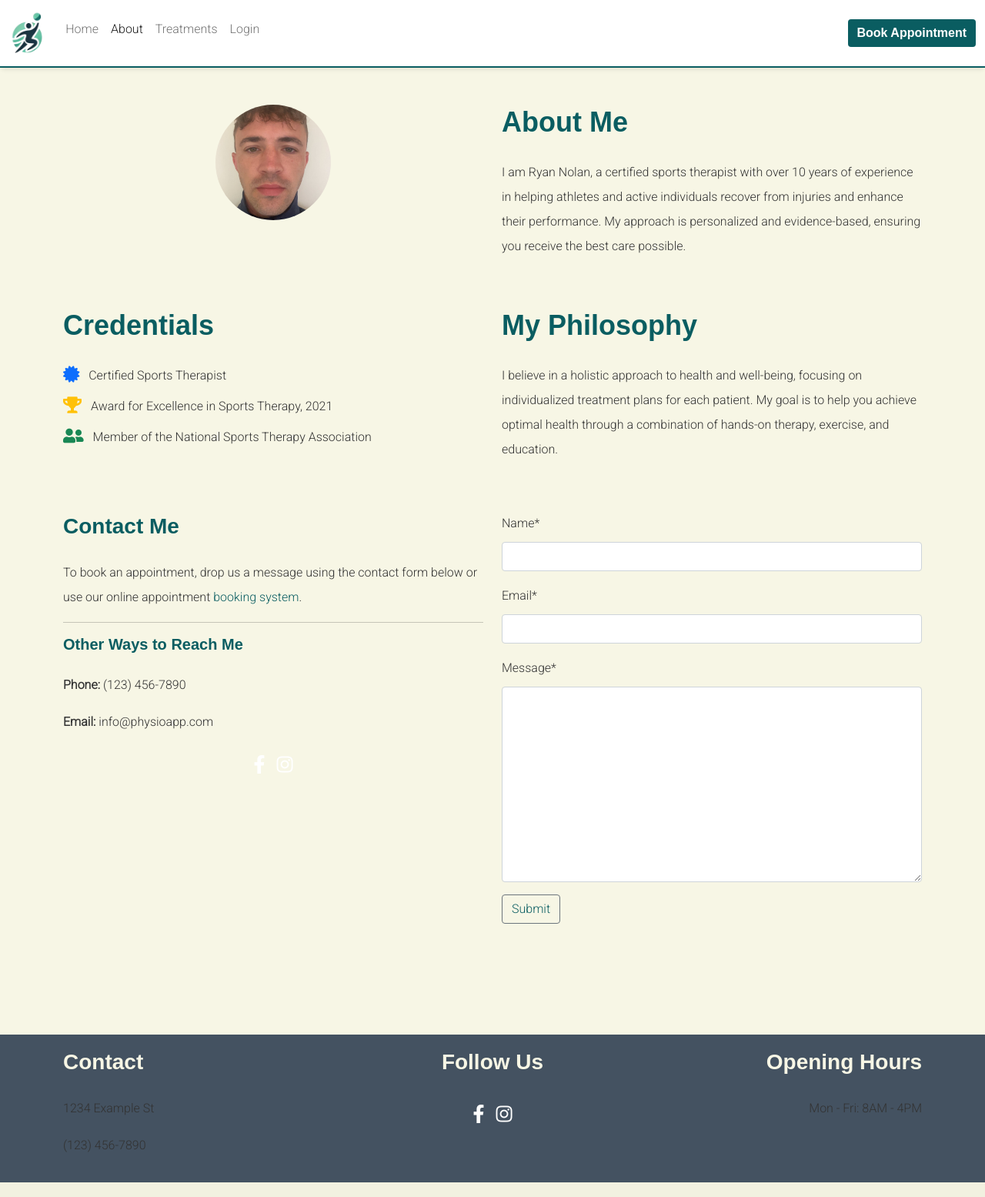
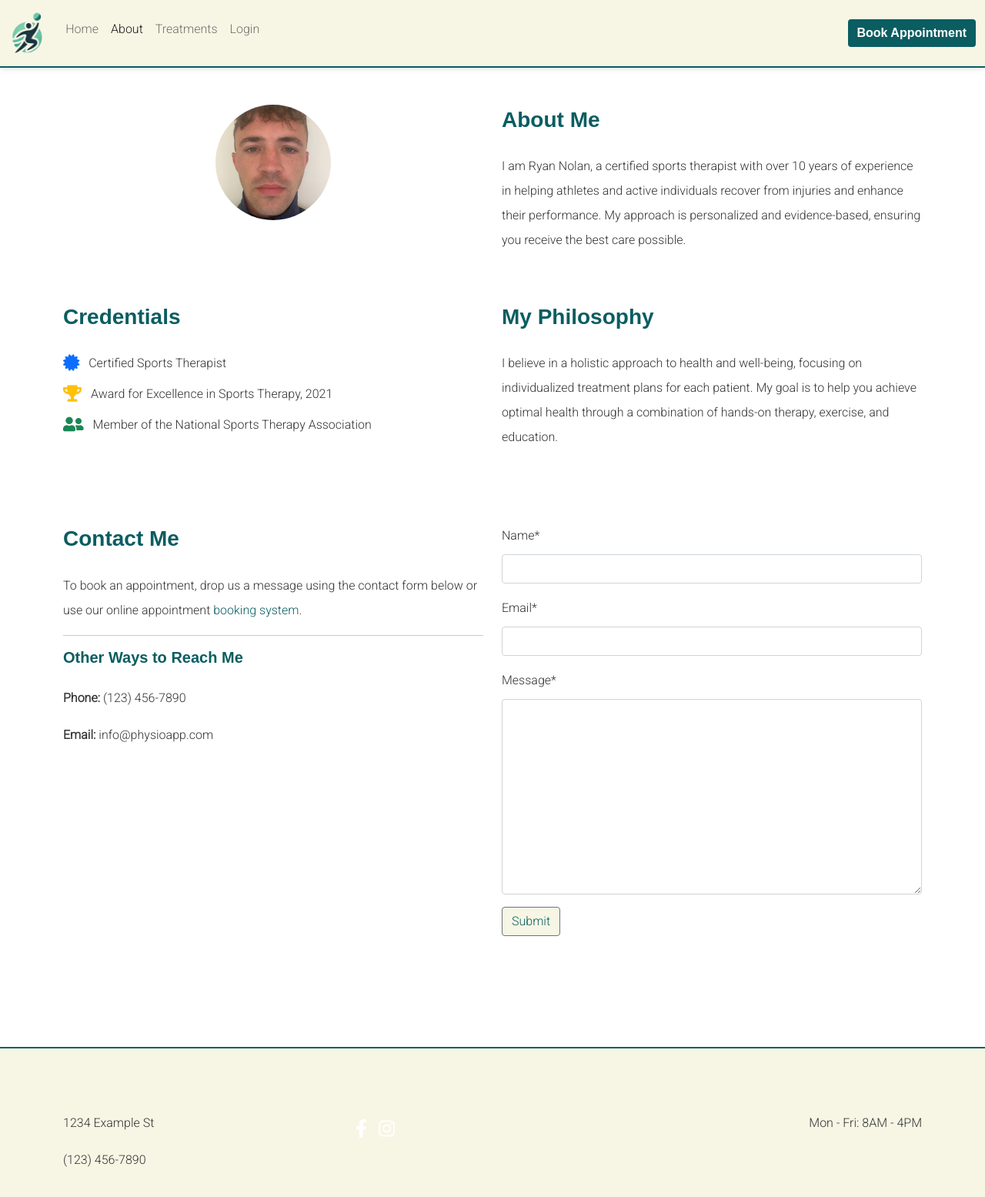
Before and after one commit to Alvor1991/PP4-Physio, a Django app: page /about/ in a window 1280 px wide. Shown: the whole page at 77% size. Run offline with Django 4.2, Linux system fonts and the light colour scheme; data that the repository does not hold is empty; some libraries are stand-ins or nearby versions.

Commit message:
Update readme features, alter colour scheme

```diff
--- a/about/templates/about/about.html
+++ b/about/templates/about/about.html
@@ -5,21 +5,21 @@
 
 <div class="container mt-5 pb-5">
     <!-- Professional Journey -->
-    <div class="row mb-4 text-center text-md-start">
-        <div class="col-md-6 text-center mb-3 mb-md-0">
+    <div class="row mb-5 text-center text-md-start">
+        <div class="col-md-6 text-center mb-4 mb-md-0">
             <img src="{% static 'images/profile.png' %}" class="img-fluid rounded-circle small-profile-image" alt="Physiotherapist Image">
         </div>
         <div class="col-md-6">
             <!-- About Me section next to the image -->
-            <h2>About Me</h2>
+            <h3>About Me</h3>
             <p>I am Ryan Nolan, a certified sports therapist with over 10 years of experience in helping athletes and active individuals recover from injuries and enhance their performance. My approach is personalized and evidence-based, ensuring you receive the best care possible.</p>
         </div>
     </div>
 
     <!-- Credentials and Philosophy -->
-    <div class="row mb-4 text-center text-md-start">
-        <div class="col-md-6 mb-3 mb-md-0">
-            <h2>Credentials</h2>
+    <div class="row mb-5 text-center text-md-start">
+        <div class="col-md-6 mb-4 mb-md-0">
+            <h3>Credentials</h3>
             <ul class="list-unstyled">
                 <li class="mb-2">
                     <i class="fas fa-certificate fa-lg text-primary me-2"></i>
@@ -35,15 +35,15 @@
                 </li>
             </ul>
         </div>
-        <div class="col-md-6 mb-3 mb-md-0">
-            <h2>My Philosophy</h2>
+        <div class="col-md-6">
+            <h3>My Philosophy</h3>
             <p>I believe in a holistic approach to health and well-being, focusing on individualized treatment plans for each patient. My goal is to help you achieve optimal health through a combination of hands-on therapy, exercise, and education.</p>
         </div>
     </div>
 
     <!-- Contact Me Section -->
-    <div class="row mb-4 text-center text-md-start">
-        <div class="col-lg-6 col-12">
+    <div class="row mb-5 text-center text-md-start">
+        <div class="col-lg-6 col-12 text-center text-lg-start mb-4 mb-lg-0">
             <h3>Contact Me</h3>
             <p>To book an appointment, drop us a message using the contact form below or use our online appointment
                 <a href="{% url 'book_appointment' %}">booking system</a>.
@@ -52,8 +52,8 @@
             <h5>Other Ways to Reach Me</h5>
             <p><strong>Phone:</strong> (123) 456-7890</p>
             <p><strong>Email:</strong> info@physioapp.com</p>
-            <div class="social-icons">
-                <a href="https://www.facebook.com/yourprofile" class="social-icon" aria-label="Facebook">
+            <div class="d-flex justify-content-lg-start justify-content-center social-icons">
+                <a href="https://www.facebook.com/yourprofile" class="social-icon me-3" aria-label="Facebook">
                     <i class="fab fa-facebook-f"></i>
                 </a>
                 <a href="https://www.instagram.com/yourprofile" class="social-icon" aria-label="Instagram">
@@ -68,7 +68,9 @@
                 <div class="alert alert-success" role="alert">
                     Your booking has been successful. We will get back to you shortly!
                 </div>
-                <button class="btn btn-primary mt-3" id="ask-another-question">Ask Another Question</button>
+                <div class="d-flex justify-content-center">
+                    <button class="btn btn-primary mt-3" id="ask-another-question">Ask Another Question</button>
+                </div>
                 <div id="contact-form-container" style="display:none;">
                     <form method="post" action="{% url 'about' %}">
                         {{ contact_form|crispy }}
--- a/static/css/style.css
+++ b/static/css/style.css
@@ -2,7 +2,6 @@
    General Styles
    =================================== */
    body {
-    background-color: #f7f6e5; /* Lighter beige color */
     display: flex;
     flex-direction: column;
     min-height: 100vh;
@@ -120,12 +119,12 @@ a {
   }
 
   .navbar {
+    background-color: #f7f6e5;
     border-bottom: 2px solid #0a5d61; /* Adjust color and thickness as needed */
     box-shadow: 0 4px 6px -2px rgba(0, 0, 0, 0.1); /* Adjust shadow intensity as needed */
 }
 
   .welcome-section {
-    background-color: #f7f6e5; /* Lighter beige color */
     padding: 20px; /* Add padding around the text */
     border-radius: 10px; /* Rounded corners */
     box-shadow: 0 4px 8px rgba(0, 0, 0, 0.1); /* Subtle shadow for depth */
@@ -135,7 +134,6 @@ a {
   .welcome-section p {
     font-size: 1.5rem; /* Larger font size for prominence */
     font-weight: 600; /* Bold text */
-    color: #0a5d61; /* Teal-like color */
     margin: 0; /* Remove default margins */
     line-height: 1.4; /* Adjust line height for readability */
   }
@@ -145,7 +143,7 @@ a {
      =================================== */
   .card {
     border: none;
-    background-color: #fff;
+    background-color: #f7f6e5;
     box-shadow: 0 4px 8px rgba(0, 0, 0, 0.1);
     border-radius: 0.5rem;
   }
@@ -203,17 +201,17 @@ a {
      Footer
      =================================== */
   .footer {
-    background-color: #445261; /* Dark Blue */
+    background-color:  #f7f6e5; /* Dark Blue */
     padding-top: 1rem;
     padding-bottom: 1rem;
     margin-top: 4rem;
     color: #ffffff; /* Lighter beige color */
     flex-shrink: 0;
+    border-top: 2px solid #0a5d61;
   }
 
   .social-icons {
     display: flex;
-    justify-content: center;
     gap: 15px;
   }
 
@@ -368,9 +366,7 @@ a {
   /* ===================================
      Margin and Padding
      =================================== */
-  .mb-5 {
-    margin-bottom: 3rem !important;
-  }
+
 
   .mb-4 {
     margin-bottom: 3rem !important;
@@ -413,7 +409,7 @@ a {
 
   .signup-page .btn-primary,
   .login-page .btn-primary {
-    background-color: #0a5d61; /* Teal-like color */
+    background-color: #0a5d61;
     border: none;
     transition: background-color 0.3s ease, transform 0.3s ease;
   }
--- a/templates/base.html
+++ b/templates/base.html
@@ -6,7 +6,6 @@
 {% url 'about' as about_url %}
 {% url 'account_login' as login_url %}
 {% url 'account_signup' as signup_url %}
-{% url 'account_logout' as logout_url %}
 {% url 'user_appointments' as user_appointments_url %}
 
 <!DOCTYPE html>
@@ -30,7 +29,7 @@
 </head>
 <body class="d-flex flex-column h-100 main-bg">
     <!-- Navigation -->
-    <nav class="navbar navbar-expand-lg navbar-light bg-white">
+    <nav class="navbar navbar-expand-lg navbar-light">
         <div class="container-fluid">
             <a class="navbar-brand" href="{% url 'home' %}">
                 <img src="{% static 'images/favicon.png' %}" alt="PhysioApp">
```
Also changed, not shown: README.md, 1 other file.
